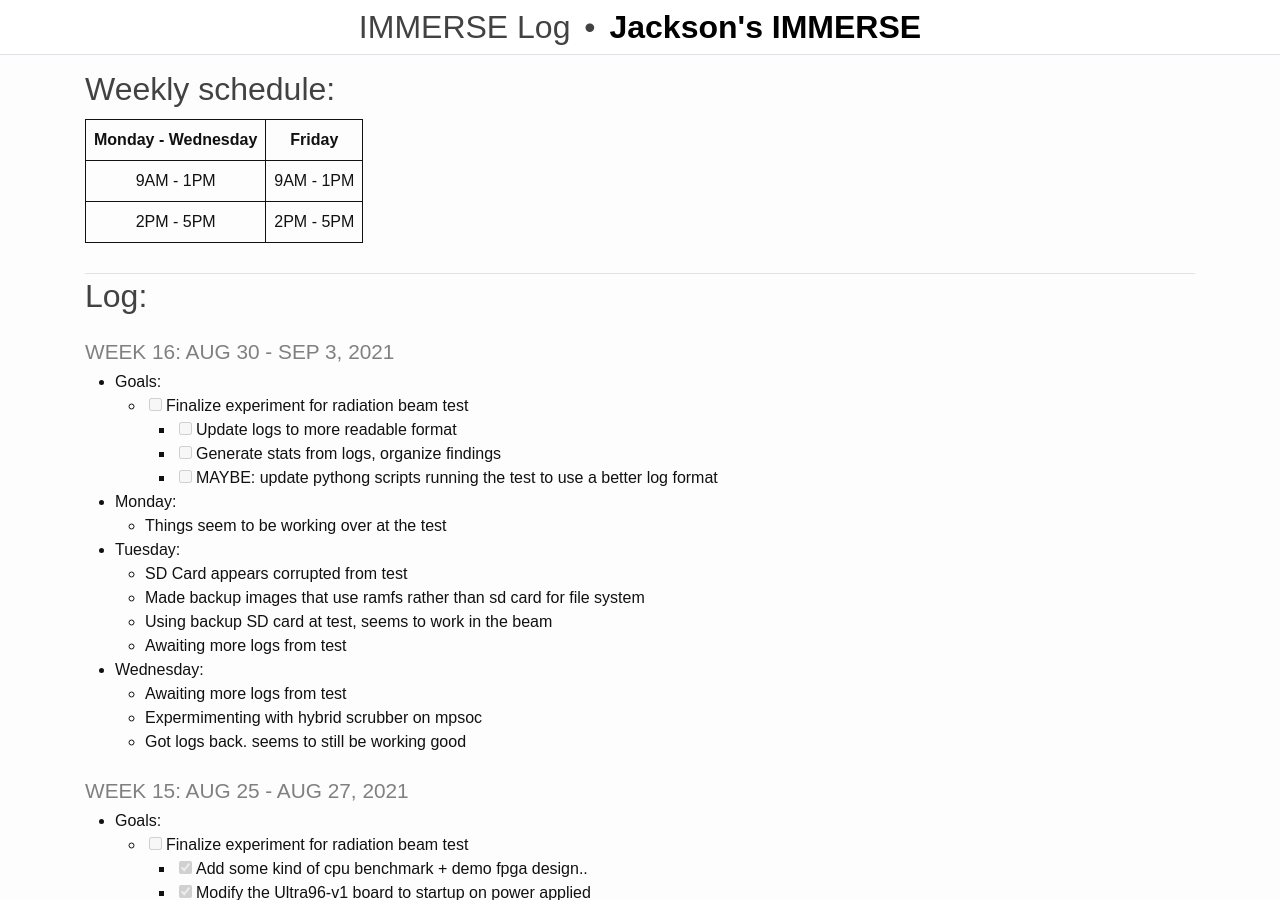
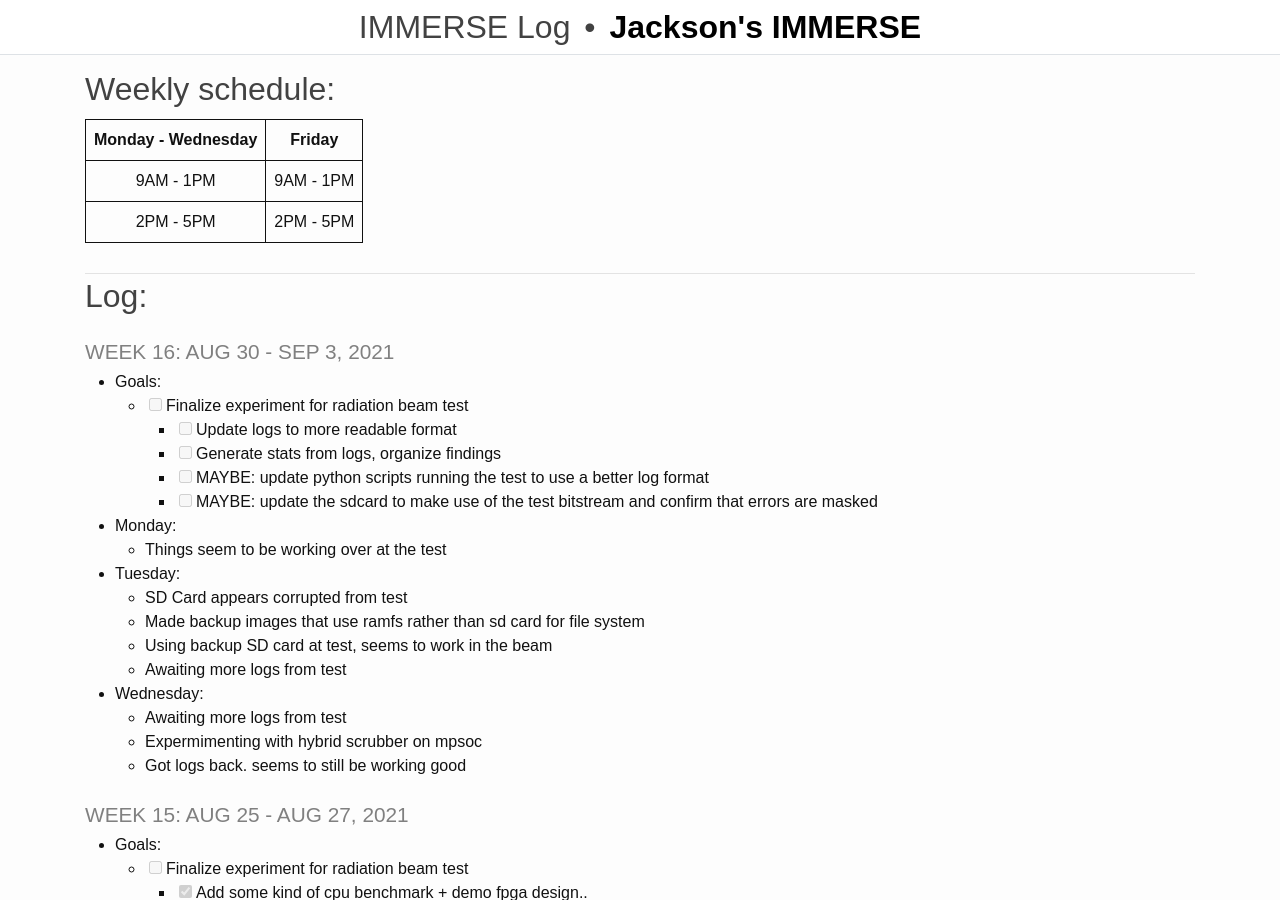
Before and after one commit to rjsmith1999/IMMERSE, a Jekyll site: the page built from _pages/log.md, in a window 1280 px wide and 900 px high. Built offline with Jekyll 4.4.1, drawn with Linux system fonts in a browser that asks for light colours.

Commit message:
Update Log

```diff
--- a/_pages/log.md
+++ b/_pages/log.md
@@ -19,7 +19,8 @@ title: IMMERSE Log
   - [ ] Finalize experiment for radiation beam test
     - [ ] Update logs to more readable format
     - [ ] Generate stats from logs, organize findings
-    - [ ] MAYBE: update pythong scripts running the test to use a better log format
+    - [ ] MAYBE: update python scripts running the test to use a better log format
+    - [ ] MAYBE: update the sdcard to make use of the test bitstream and confirm that errors are masked
 
 * **Monday**:
   - Things seem to be working over at the test
```
